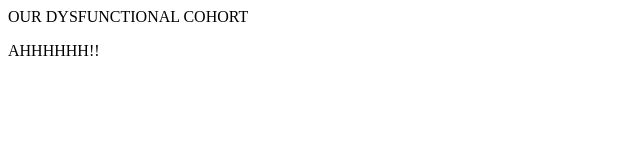
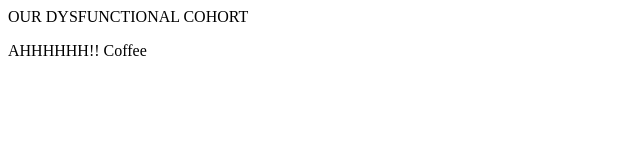
Before and after one commit to JeffSalinas/Git-Rebase-Test, a React app: page / in a window 1280 px wide. Shown: the top 160 px of the page, without its empty margins (0-640 px from the left). Built offline with nearby package versions, Linux system fonts and the light colour scheme; the HTML template or start-up script is replaced by a standard one.

Commit message:
Add coffee
Co-authered-by: Julia kimjulia313@gmail.com

```diff
--- a/src/app.jsx
+++ b/src/app.jsx
@@ -8,7 +8,7 @@ class App extends Component {
     render() {
         return (
             <div>OUR DYSFUNCTIONAL COHORT
-                <p>AHHHHHH!!</p>
+                <p>AHHHHHH!! Coffee</p>
             </div>
         )
     }
```
